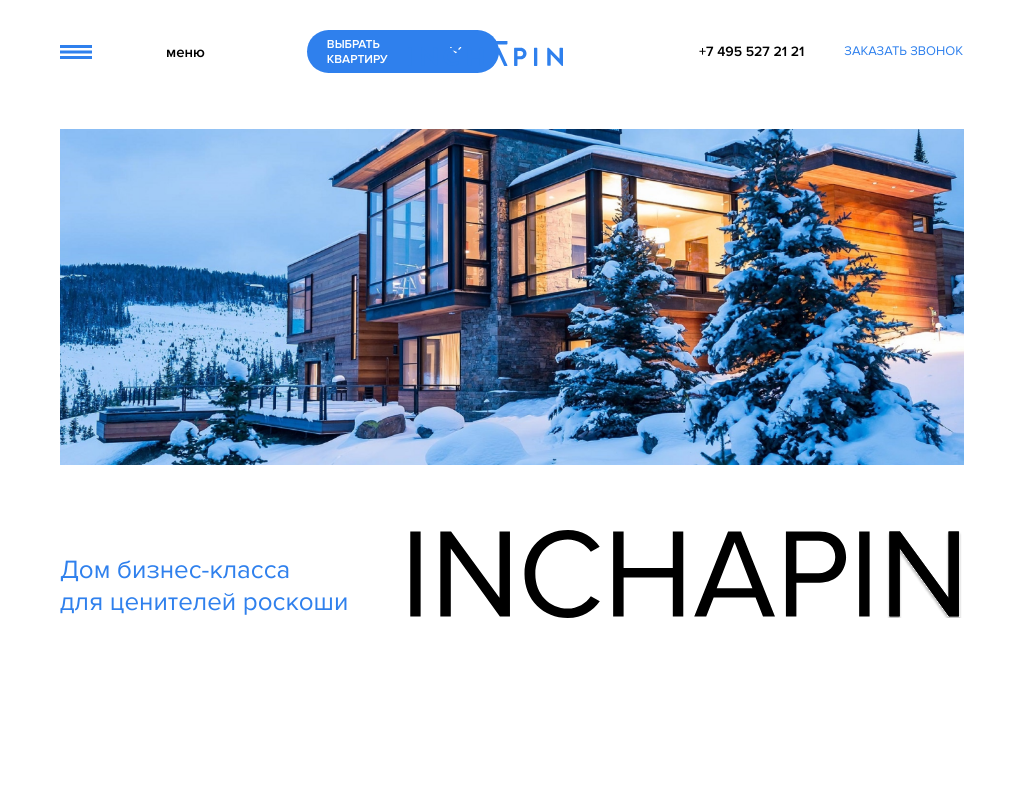
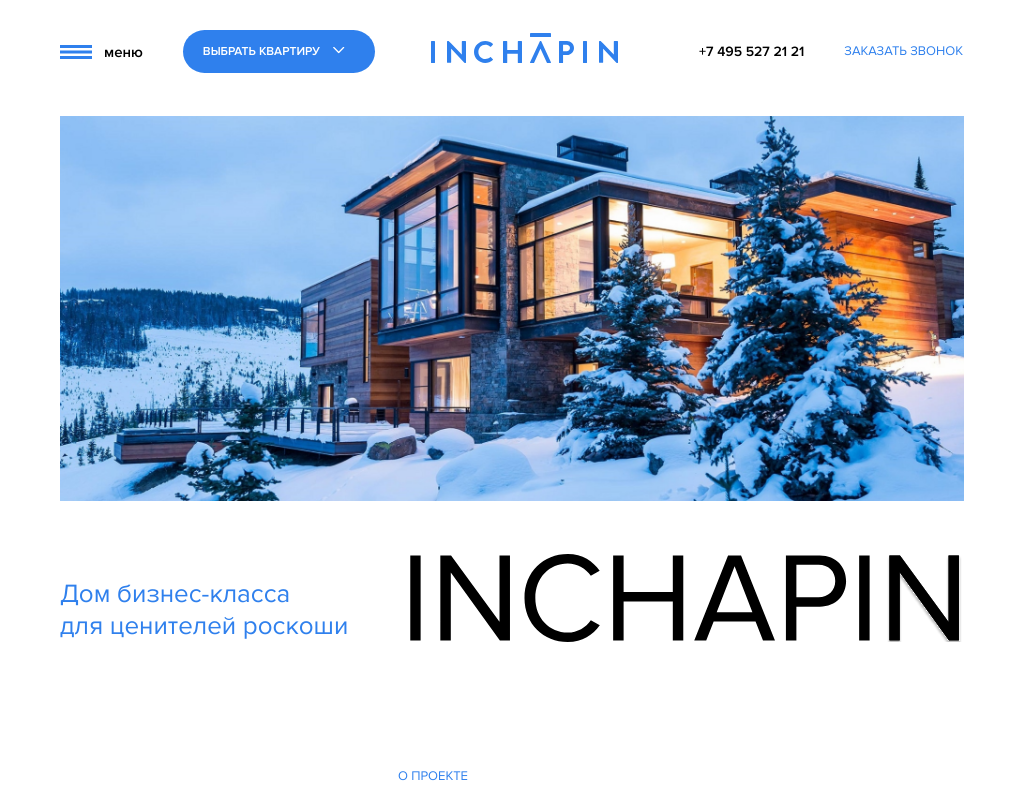
Before and after one commit to 12PUFFS/Semprogroup, a plain HTML site: page index.html in a window 1024 px wide. Shown: the top 800 px of the page. Drawn offline with nearby package versions, Linux system fonts and the light colour scheme.

Commit message:
768 adaptive

```diff
--- a/style.css
+++ b/style.css
@@ -904,6 +904,7 @@
 
   /* Планшеты (верт., 768–1023px) */
   /* Мобильные устройства (0–768px) */
+  /* Мобильные устройства (0-768px) */
 @media (max-width: 768px) {
   .container {
       max-width: 688px;
@@ -912,16 +913,13 @@
 
   .banner {
       background-image: url('/image/banner.png');
-
       height: 487px;
-      background-position: center ;
+      background-position: center;
       background-repeat: no-repeat;
-
   }
 
   .selector {
-      left: 236px;
-
+      left: 213px;
       width: 183px;
   }
 
@@ -934,18 +932,17 @@
       padding: 15.5px 10px 15.5px 18px;
   }
 
-    .botton-text{
+  .botton-text {
       display: inline;
   }
 
-    .selector-text::after{
+  .selector-text::after {
       right: -10px;
   }
 
   .tel {
       display: block;
   }
-
 
   .right-side {
       display: none;
@@ -961,17 +958,7 @@
       max-width: 608px;
   }
 
-
-.left-side{
-  gap: 0;
-}
-
-}
-.burger-menu {
-  margin-right: 62px;
-}
-
-    .main{
+  .main {
       display: none;
   }
 
@@ -984,18 +971,29 @@
       width: 155px;
       height: 25px;
       top: 40%;
-      left: 225px;
+      left: 220px;
+  }
 }
 
-
-
-  /* Планшеты (769–1024px) */
+/* Планшеты (769-1024px) */
 @media (min-width: 769px) and (max-width: 1024px) {
   .container {
-      max-width: 964px;
+      width: 964px;
       padding: 0 30px;
       margin: 0 auto;
       overflow: hidden;
+  }
+
+  .header {
+      max-width: 964px;
+  }
+
+  .navbar {
+      max-width: 964px;
+  }
+
+  .center img {
+      left: 42%;
   }
 
   .video-thumb::after {
@@ -1011,14 +1009,13 @@
       font-size: 10px;
   }
 
-    .left-side *{
+  .left-side {
       gap: 62px;
   }
 
   .banner {
-      background-image: ('./image/Mask group (5).png');
-      height: 387px;
-      max-width: 964px;
+      background-image: url('./image/Mask group (5).png');
+      height: 411px;
       background-position: center;
       background-size: contain;
       background-repeat: no-repeat;
@@ -1080,10 +1077,6 @@
       width: 192px;
   }
 
-    .header {
-      max-width: 964px;
-    }
-
   .center img {
       left: 38.5%;
   }
@@ -1106,22 +1099,20 @@
   }
 }
 
-  /* Десктоп (1025–1280px) */
+/* Десктопы (1025-1280px) */
 @media (min-width: 1025px) and (max-width: 1280px) {
   .container {
       max-width: 1200px;
       padding: 0 40px;
   }
-    /* Добавьте стили для этого диапазона */
 }
 
-  /* Большие десктопы (1281–1769px) */
+/* Большие десктопы (1281-1769px) */
 @media (min-width: 1281px) and (max-width: 1769px) {
   .container {
       max-width: 1440px;
       padding: 0 40px;
   }
-    /* Добавьте стили для этого диапазона */
 }
 
 /* Очень большие экраны (1770px+) */
```
Lines whose indentation alone changed are shown as unchanged.
